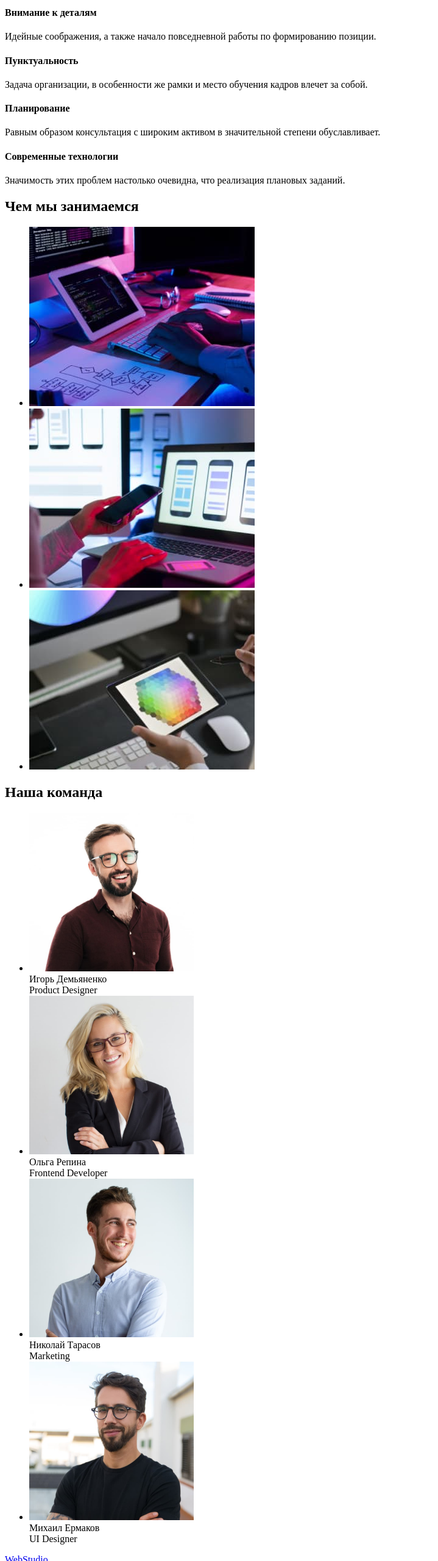
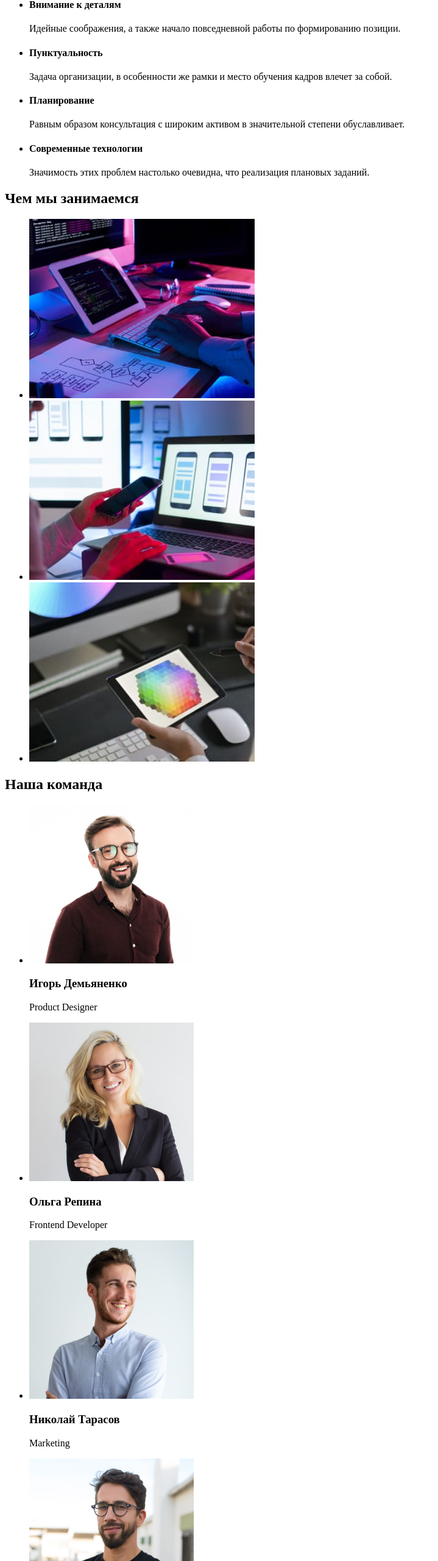
Before and after one commit to B1lkao/goit-markup-hw-01, a plain HTML site: page index.html in a window 1280 px wide. Shown: the part 240-2800 px from the top of the page at 61% size, without its empty margins (0-719 px from the left). Drawn offline with Linux system fonts and the light colour scheme.

Commit message:
Update index.html

```diff
--- a/index.html
+++ b/index.html
@@ -1,5 +1,5 @@
 <!DOCTYPE html>
-<html lang="en">
+<html lang="ru">
     <head>
         <meta charset="UTF-8">
         <meta http-equiv="X-UA-Compatible" content="IE=edge">
@@ -15,62 +15,74 @@
                     <li><a href="">Портфолио</a></li>
                     <li><a href="">Контакты</a></li>
                 </ul>
+            </nav>
+            <ul>
                 <a href="mailto:info@devstudio.com">info@devstudio.com</a>
                 <a href="tel:+380961111111">+38 096 111 11 11</a>
-            </nav>
+            </ul>
         </header>
         <main>
+            <section>
                 <h1>Эффективные решения для вашего бизнеса</h1>
                 <button type="button">Заказать услугу</button>
-            <div>
+            </section>
+            <section>
+                <ul>
+                    <li>
                         <h4>Внимание к деталям</h4>
                         <p>Идейные соображения, а также начало повседневной работы по формированию позиции.</p>
+                    </li>
+                    <li>
                         <h4>Пунктуальность</h4>
                         <p>Задача организации, в особенности же рамки и место обучения кадров влечет за собой.</p>
+                    </li>
+                    <li>
                         <h4>Планирование</h4>
                         <p>Равным образом консультация с широким активом в значительной степени обуславливает.</p>
+                    </li>
+                    <li>
                         <h4>Современные технологии</h4>
                         <p>Значимость этих проблем настолько очевидна, что реализация плановых заданий.</p>
-            </div>
-            <div>
+                    </li>
+                </ul>
+            </section>
+            <section>
                 <h2>Чем мы занимаемся</h2>
                 <ul>
                     <li><img src="images/img.jpg" alt="Програмування" width="370" height="294"></li>
                     <li><img src="images/img(1).jpg" alt="Розробка телефоного додатку" width="370" height="294"></li>
                     <li><img src="images/img(2).jpg" alt="Дизайн" width="370" height="294"></li>
                 </ul>
-            </div>
-            <div>
+            </section>
+            <section>
                 <h2>Наша команда</h2>
                 <ul>
-                    <li><img src="images/img(3)(1).jpg" alt="Игорь Демьяненко" width="270" height="260"><br>
-                        Игорь Демьяненко<br>
-                        Product Designer</li>
-                    <li><img src="images/img(4)(1).jpg" alt="Ольга Репина" width="270" height="260"><br>
-                        Ольга Репина<br>
-                        Frontend Developer</li>
-                    <li><img src="images/img(5)(1).jpg" alt="Николай Тарасов" width="270" height="260"><br>
-                        Николай Тарасов<br>
-                        Marketing</li>
-                    <li><img src="images/img(6)(1).jpg" alt="Михаил Ермаков" width="270" height="260"><br>
-                        Михаил Ермаков<br>
-                        UI Designer</li>
+                    <li><img src="images/img(3)(1).jpg" alt="Игорь Демьяненко" width="270" height="260">
+                        <h3>Игорь Демьяненко</h3>
+                        <p>Product Designer</p></li>
+                    <li><img src="images/img(4)(1).jpg" alt="Ольга Репина" width="270" height="260">
+                        <h3>Ольга Репина</h3>
+                        <p>Frontend Developer</p></li>
+                    <li><img src="images/img(5)(1).jpg" alt="Николай Тарасов" width="270" height="260">
+                        <h3>Николай Тарасов</h3>
+                        <p></p>Marketing</p></li>
+                    <li><img src="images/img(6)(1).jpg" alt="Михаил Ермаков" width="270" height="260">
+                        <h3>Михаил Ермаков</h3>
+                        <p>UI Designer</p></li>
                 </ul>
-            </div>
+            </section>
         </main>
         <footer>
             <a href="WebStudio">WebStudio</a>
-            <div>
+            <section>
                 <address>
-                    г. Киев, пр-т Леси Украинки, 26
+                    <ul>
+                        <a href="г. Киев, пр-т Леси Украинки, 26">г. Киев, пр-т Леси Украинки, 26</a>
+                        <a href="info@example.com">info@example.com</a>
+                        <a href="tel:+380991111111">+38 099 111 11 11</a>
+                    </ul>
                 </address>
-            </div>
-            <div>
-                <address>
-                    <a href="info@example.com">info@example.com</a><br>
-                    <a href="tel:+380991111111">+38 099 111 11 11</a>
-                </address>
-            </div>
+            </section>
         </footer>
     </body>
 </html>
```
Lines whose indentation alone changed are shown as unchanged.
